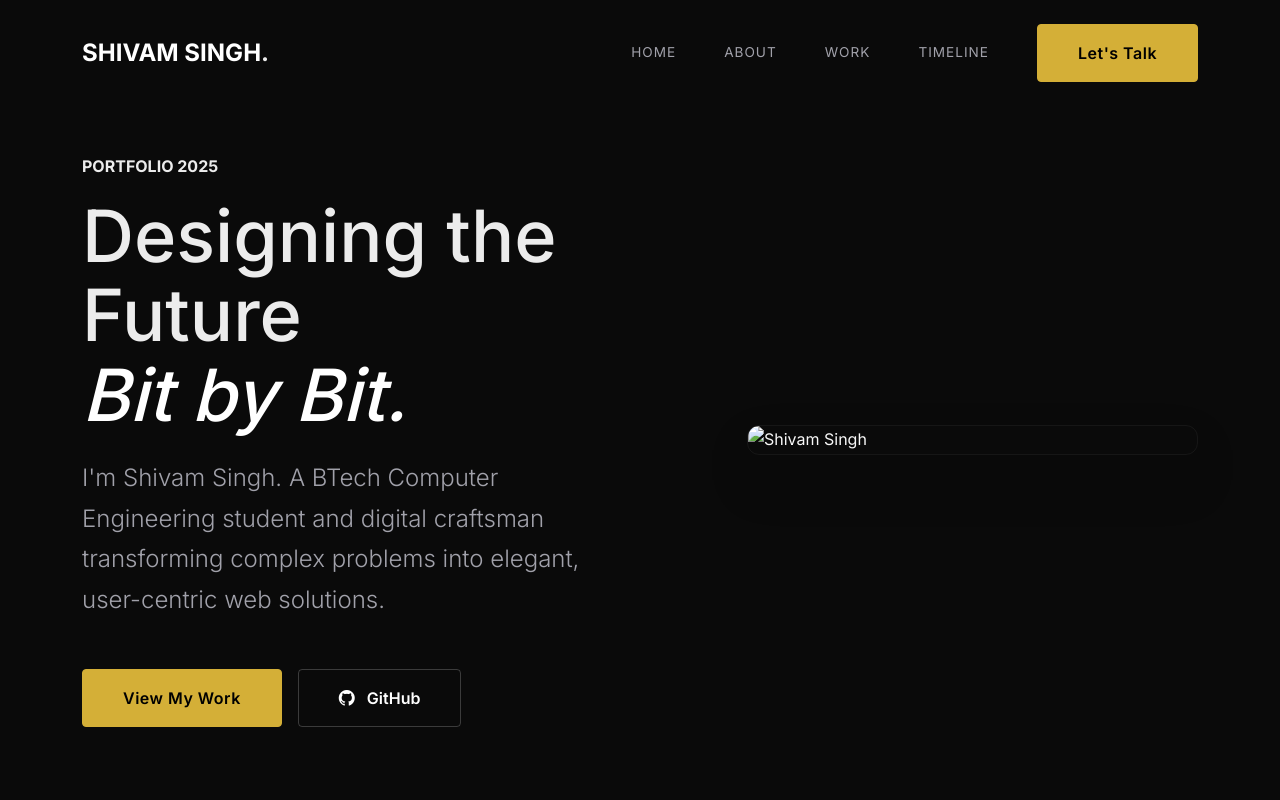
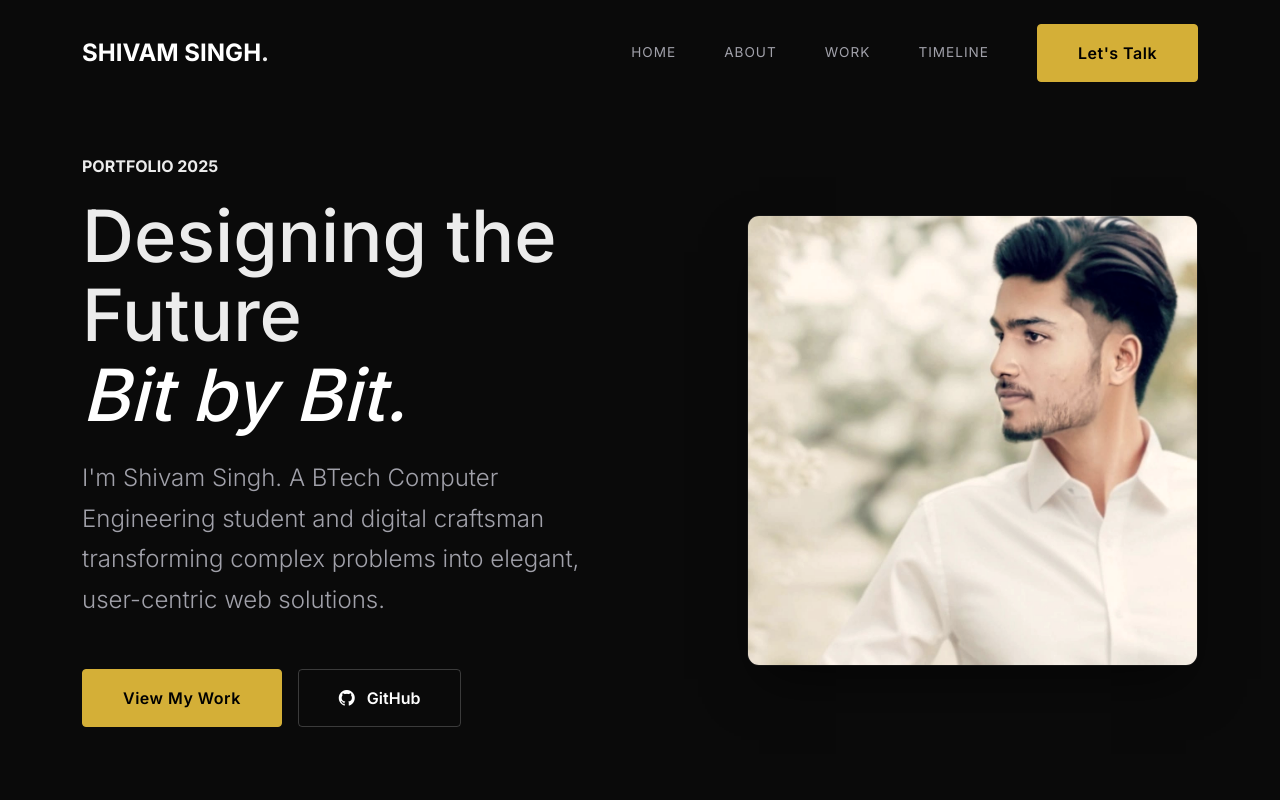
Before and after one commit to shivamsingh10x/protfolio2, a plain HTML site: page index.html in a window 1280 px wide. Shown: the top 800 px of the page. Drawn offline with nearby package versions, Linux system fonts and the light colour scheme; a web font is replaced by a local one.

Commit message:
Update index.html

```diff
--- a/index.html
+++ b/index.html
@@ -426,7 +426,7 @@
                 <div class="col-lg-5 mt-5 mt-lg-0 reveal" style="transition-delay: 0.3s;">
                     <div class="hero-image-wrapper">
                         <!-- Placeholder for user image - Using Unsplash for Demo -->
-                        <img src="img/shivam.jpg" alt="Shivam Singh">
+                        <img src="shivam.jpg" alt="Shivam Singh">
                     </div>
                 </div>
             </div>
@@ -704,4 +704,5 @@
         document.querySelectorAll('.reveal').forEach(el => observer.observe(el));
     </script>
 </body>
+
 </html>
```
